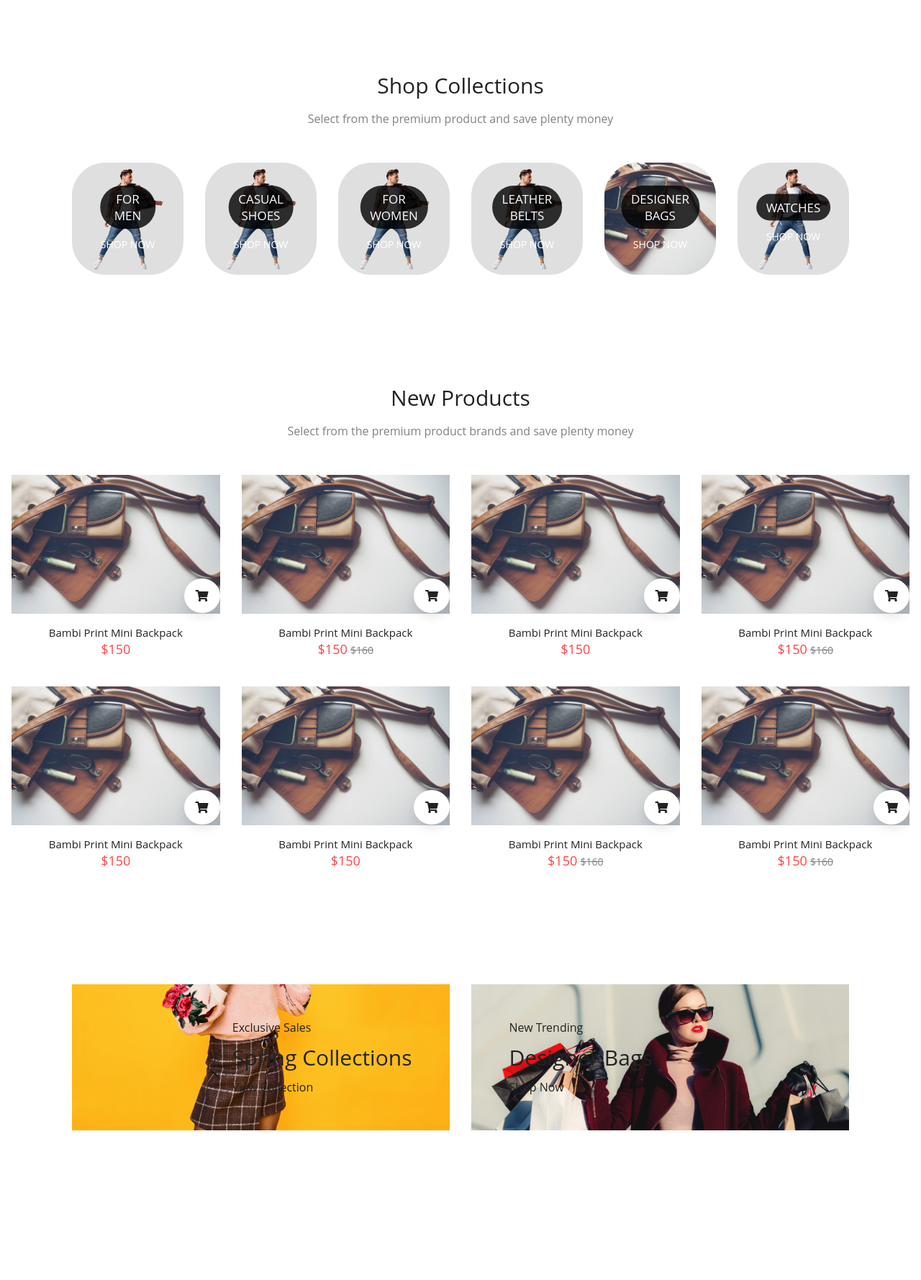
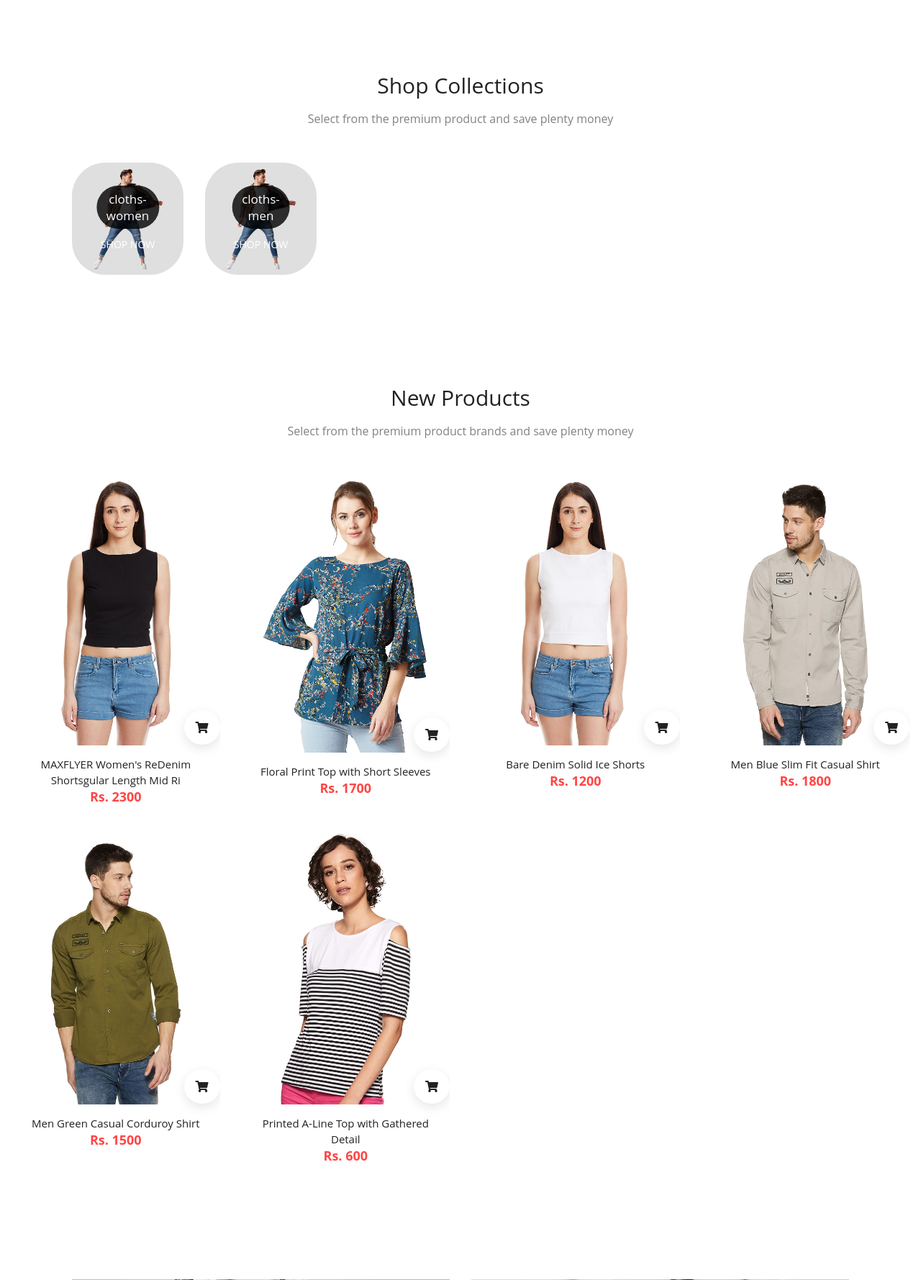
Before and after one commit to Nimishavashistha/cartshoppe, a Django app: page / in a window 1280 px wide. Shown: the part 737-2516 px from the top of the page at 72% size. Before the commit the page ends 2308 px from the top, so only its background shows below. Run offline with Django 3.2, Linux system fonts and the light colour scheme; data comes from the database, SQL or seed files in the repository; some libraries are stand-ins or nearby versions.

Commit message:
listing category in home page

```diff
--- a/store/models/category.py
+++ b/store/models/category.py
@@ -3,5 +3,9 @@ from django.db import  models
 class Category(models.Model):
     name = models.CharField(max_length=20)
 
+    @staticmethod
+    def get_all_categories():
+        return Category.objects.all()
+
     def __str__(self):
         return self.name
--- a/store/templates/index.html
+++ b/store/templates/index.html
@@ -23,53 +23,19 @@
     <span>Select from the premium product and save plenty money</span>
   </div>
   <div class="promotion-layout container">
+
+    {% for category in categories %}
+
     <div class="promotion-item">
       <img src="{% static 'store/men.png' %}" alt="" />
       <div class="promotion-content">
-        <h3>FOR MEN</h3>
+        <h3>{{category.name}}</h3>
         <a href="">SHOP NOW</a>
       </div>
     </div>
 
-    <div class="promotion-item">
-      <img src="{% static 'store/men.png' %}" alt="" />
-      <div class="promotion-content">
-        <h3>CASUAL SHOES</h3>
-        <a href="">SHOP NOW</a>
-      </div>
-    </div>
+    {% endfor %}
 
-    <div class="promotion-item">
-      <img src="{% static 'store/men.png' %}" alt="" />
-      <div class="promotion-content">
-        <h3>FOR WOMEN</h3>
-        <a href="">SHOP NOW</a>
-      </div>
-    </div>
-
-    <div class="promotion-item">
-      <img src="{% static 'store/men.png' %}" alt="" />
-      <div class="promotion-content">
-        <h3>LEATHER BELTS</h3>
-        <a href="">SHOP NOW</a>
-      </div>
-    </div>
-
-    <div class="promotion-item">
-      <img src="{% static 'store/blog_3.jpg' %}" alt="" />
-      <div class="promotion-content">
-        <h3>DESIGNER BAGS</h3>
-        <a href="">SHOP NOW</a>
-      </div>
-    </div>
-
-    <div class="promotion-item">
-      <img src="{% static 'store/men.png' %}" alt="" />
-      <div class="promotion-content">
-        <h3>WATCHES</h3>
-        <a href="">SHOP NOW</a>
-      </div>
-    </div>
   </div>
 </section>
 
@@ -81,9 +47,12 @@
   </div>
 
   <div class="product-layout">
+
+    {% for product in products %}
+
     <div class="product">
       <div class="img-container">
-        <img src="{% static 'store/blog_3.jpg' %}" alt="" />
+        <img src="{{product.image.url}}" alt="" />
         <div class="addCart">
           <i class="fas fa-shopping-cart"></i>
         </div>
@@ -95,165 +64,16 @@
         </ul>
       </div>
       <div class="bottom">
-        <a href="">Bambi Print Mini Backpack</a>
+        <a href="">{{product.name}}</a>
         <div class="price">
-          <span>$150</span>
+          <span><b>Rs. {{product.price}}</b></span>
         </div>
       </div>
     </div>
 
-    <div class="product">
-      <div class="img-container">
-        <img src="{% static 'store/blog_3.jpg' %}" alt="" />
-        <div class="addCart">
-          <i class="fas fa-shopping-cart"></i>
-        </div>
+    {% endfor %}
 
-        <ul class="side-icons">
-          <span><i class="fas fa-search"></i></span>
-          <span><i class="far fa-heart"></i></span>
-          <span><i class="fas fa-sliders-h"></i></span>
-        </ul>
-      </div>
-      <div class="bottom">
-        <a href="">Bambi Print Mini Backpack</a>
-        <div class="price">
-          <span>$150</span>
-          <span class="cancel">$160</span>
-        </div>
-      </div>
-    </div>
 
-    <div class="product">
-      <div class="img-container">
-        <img src="{% static 'store/blog_3.jpg' %}" alt="" />
-        <div class="addCart">
-          <i class="fas fa-shopping-cart"></i>
-        </div>
-
-        <ul class="side-icons">
-          <span><i class="fas fa-search"></i></span>
-          <span><i class="far fa-heart"></i></span>
-          <span><i class="fas fa-sliders-h"></i></span>
-        </ul>
-      </div>
-      <div class="bottom">
-        <a href="">Bambi Print Mini Backpack</a>
-        <div class="price">
-          <span>$150</span>
-        </div>
-      </div>
-    </div>
-
-    <div class="product">
-      <div class="img-container">
-        <img src="{% static 'store/blog_3.jpg' %}" alt="" />
-        <div class="addCart">
-          <i class="fas fa-shopping-cart"></i>
-        </div>
-
-        <ul class="side-icons">
-          <span><i class="fas fa-search"></i></span>
-          <span><i class="far fa-heart"></i></span>
-          <span><i class="fas fa-sliders-h"></i></span>
-        </ul>
-      </div>
-      <div class="bottom">
-        <a href="">Bambi Print Mini Backpack</a>
-        <div class="price">
-          <span>$150</span>
-          <span class="cancel">$160</span>
-        </div>
-      </div>
-    </div>
-
-    <div class="product">
-      <div class="img-container">
-        <img src="{% static 'store/blog_3.jpg' %}" alt="" />
-        <div class="addCart">
-          <i class="fas fa-shopping-cart"></i>
-        </div>
-
-        <ul class="side-icons">
-          <span><i class="fas fa-search"></i></span>
-          <span><i class="far fa-heart"></i></span>
-          <span><i class="fas fa-sliders-h"></i></span>
-        </ul>
-      </div>
-      <div class="bottom">
-        <a href="">Bambi Print Mini Backpack</a>
-        <div class="price">
-          <span>$150</span>
-        </div>
-      </div>
-    </div>
-
-    <div class="product">
-      <div class="img-container">
-        <img src="{% static 'store/blog_3.jpg' %}" alt="" />
-        <div class="addCart">
-          <i class="fas fa-shopping-cart"></i>
-        </div>
-
-        <ul class="side-icons">
-          <span><i class="fas fa-search"></i></span>
-          <span><i class="far fa-heart"></i></span>
-          <span><i class="fas fa-sliders-h"></i></span>
-        </ul>
-      </div>
-      <div class="bottom">
-        <a href="">Bambi Print Mini Backpack</a>
-
-        <div class="price">
-          <span>$150</span>
-        </div>
-      </div>
-    </div>
-
-    <div class="product">
-      <div class="img-container">
-        <img src="{% static 'store/blog_3.jpg' %}" alt="" />
-        <div class="addCart">
-          <i class="fas fa-shopping-cart"></i>
-        </div>
-
-        <ul class="side-icons">
-          <span><i class="fas fa-search"></i></span>
-          <span><i class="far fa-heart"></i></span>
-          <span><i class="fas fa-sliders-h"></i></span>
-        </ul>
-      </div>
-      <div class="bottom">
-        <a href="">Bambi Print Mini Backpack</a>
-
-        <div class="price">
-          <span>$150</span>
-          <span class="cancel">$160</span>
-        </div>
-      </div>
-    </div>
-
-    <div class="product">
-      <div class="img-container">
-        <img src="{% static 'store/blog_3.jpg' %}" alt="" />
-        <div class="addCart">
-          <i class="fas fa-shopping-cart"></i>
-        </div>
-
-        <ul class="side-icons">
-          <span><i class="fas fa-search"></i></span>
-          <span><i class="far fa-heart"></i></span>
-          <span><i class="fas fa-sliders-h"></i></span>
-        </ul>
-      </div>
-      <div class="bottom">
-        <a href="">Bambi Print Mini Backpack</a>
-        <div class="price">
-          <span>$150</span>
-          <span class="cancel">$160</span>
-        </div>
-      </div>
-    </div>
   </div>
 </section>
 
--- a/store/views.py
+++ b/store/views.py
@@ -1,8 +1,13 @@
 from django.shortcuts import render
 from django.http import HttpResponse
 from .models.product import Product
+from .models.category import Category
 
 # Create your views here.
 def index(request):
-    prds = Product.get_all_products()
-    return render(request, 'index.html',{'products': prds})
+    products = Product.get_all_products()
+    categories = Category.get_all_categories()
+    data = {}
+    data['products'] = products
+    data['categories'] = categories
+    return render(request, 'index.html', data)
```
